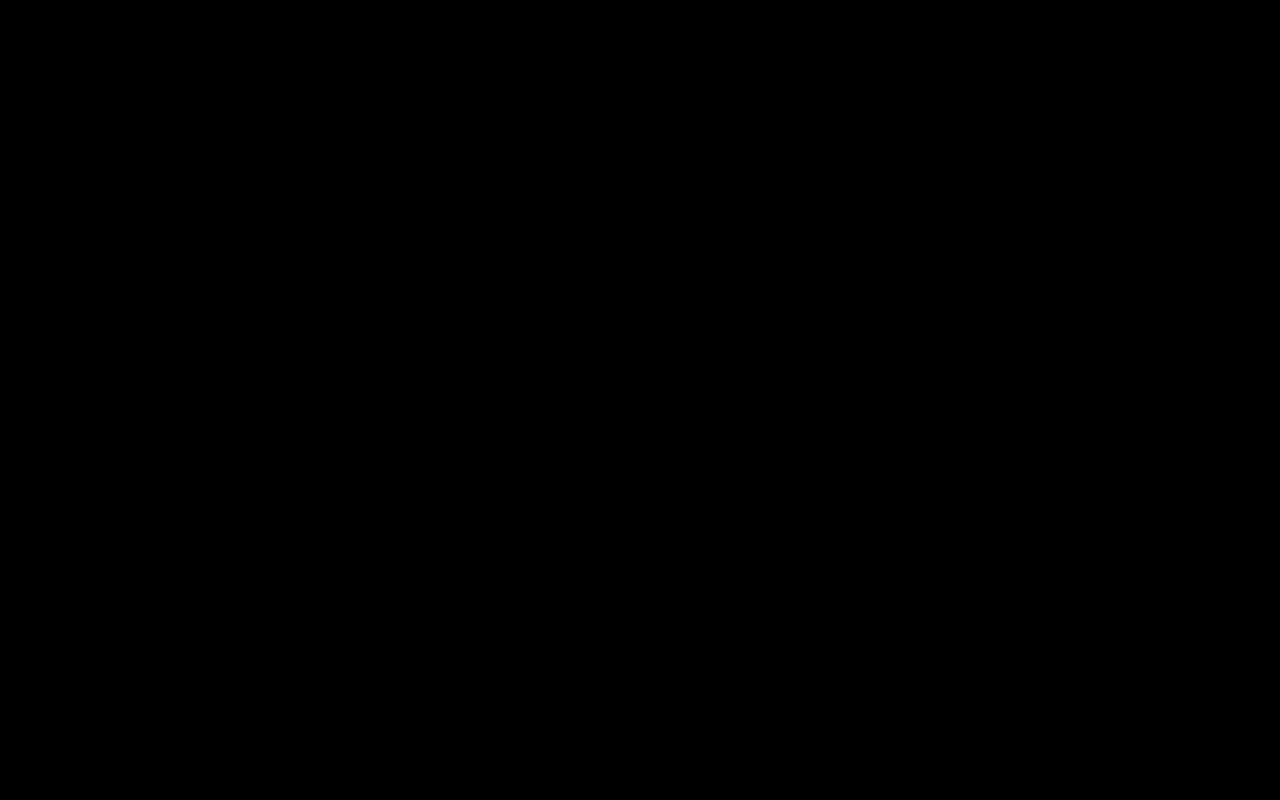
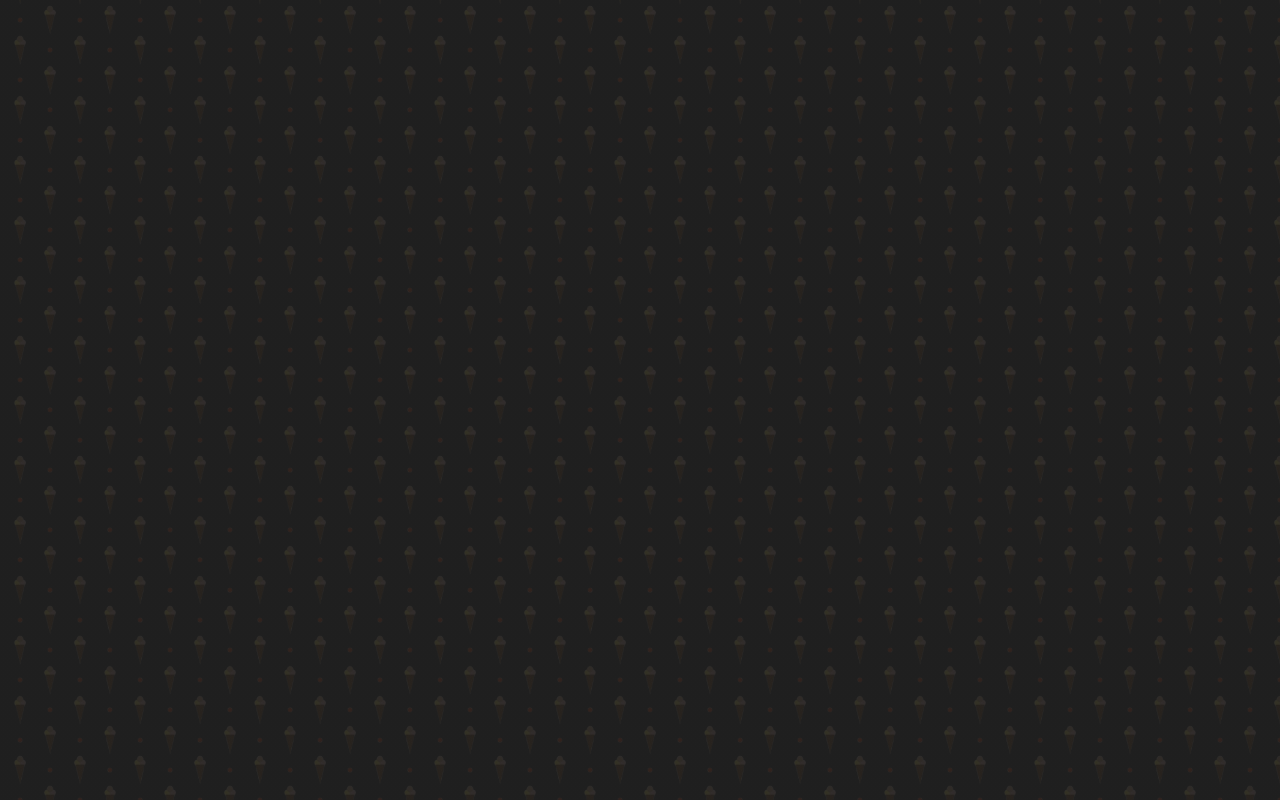
Before and after one commit to AuroraFreire/Toppings, a plain HTML site: page index.html in a window 1280 px wide. Drawn offline with Linux system fonts and the light colour scheme.

Commit message:
add moving background

```diff
--- a/script.js
+++ b/script.js
@@ -51,7 +51,6 @@
     const now = Date.now();
     for (let i = 0; i < grid.length; i++) {
         const cell = grid[i];
-
         if (cell.alpha > 0 && !cell.fading && now - cell.lastTouched > 5) {
             cell.fading = true;
         }
--- a/style.css
+++ b/style.css
@@ -1,16 +1,35 @@
+:root {
+    --bgSize: 300px;
+}
+
 html,
 body {
     margin: 0;
     padding: 0;
-    background: #000;
-    color: #ffffff;
+    height: 100%;
+    width: 100%;
     overflow: hidden;
-    height: 100%;
-    font-family: 'Segoe UI', sans-serif;
+    background:
+        linear-gradient(rgba(29, 29, 29, 0.9), rgba(29, 29, 29, 0.9)),
+        url('OIU5VX0-removebg-preview.png');
+    background-size: var(--bgSize);
+    animation: movingBg 7.5s linear infinite;
 }
 
 canvas {
     display: block;
     width: 100%;
     height: 100%;
+    position: relative;
+    z-index: 10;
 }
+
+@keyframes movingBg {
+    from {
+        background-position: 0 0;
+    }
+
+    to {
+        background-position: var(--bgSize) var(--bgSize);
+    }
+}
```
Also changed, not shown: OIU5VX0-removebg-preview.png (added).
